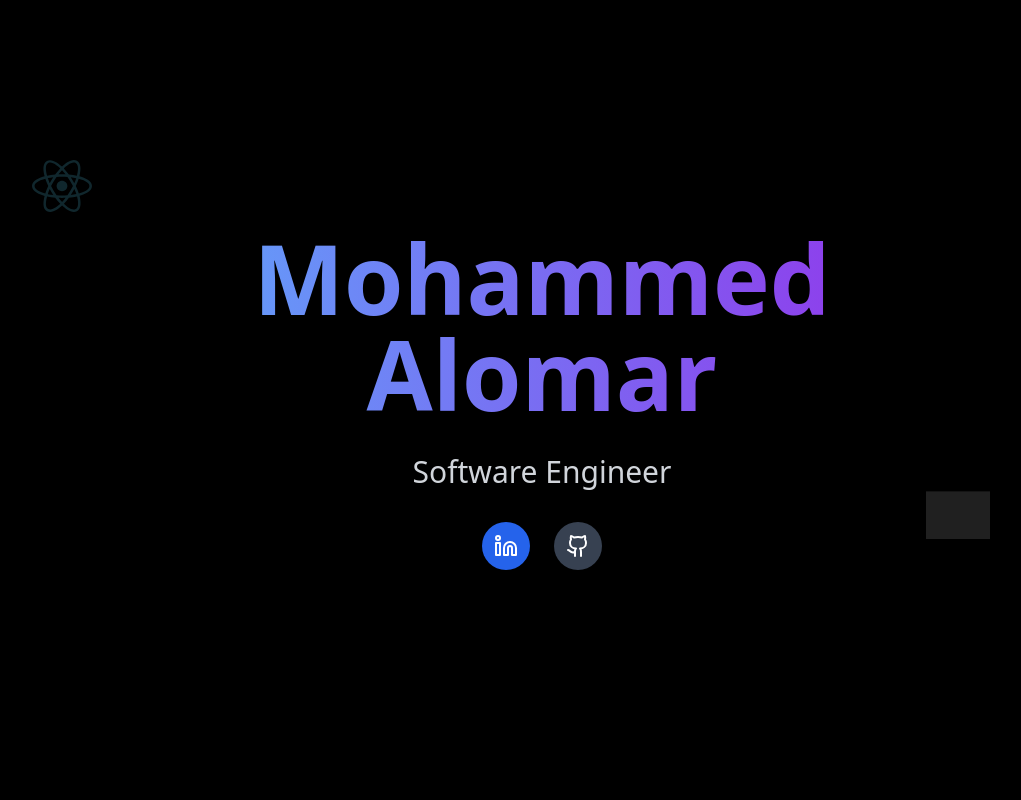
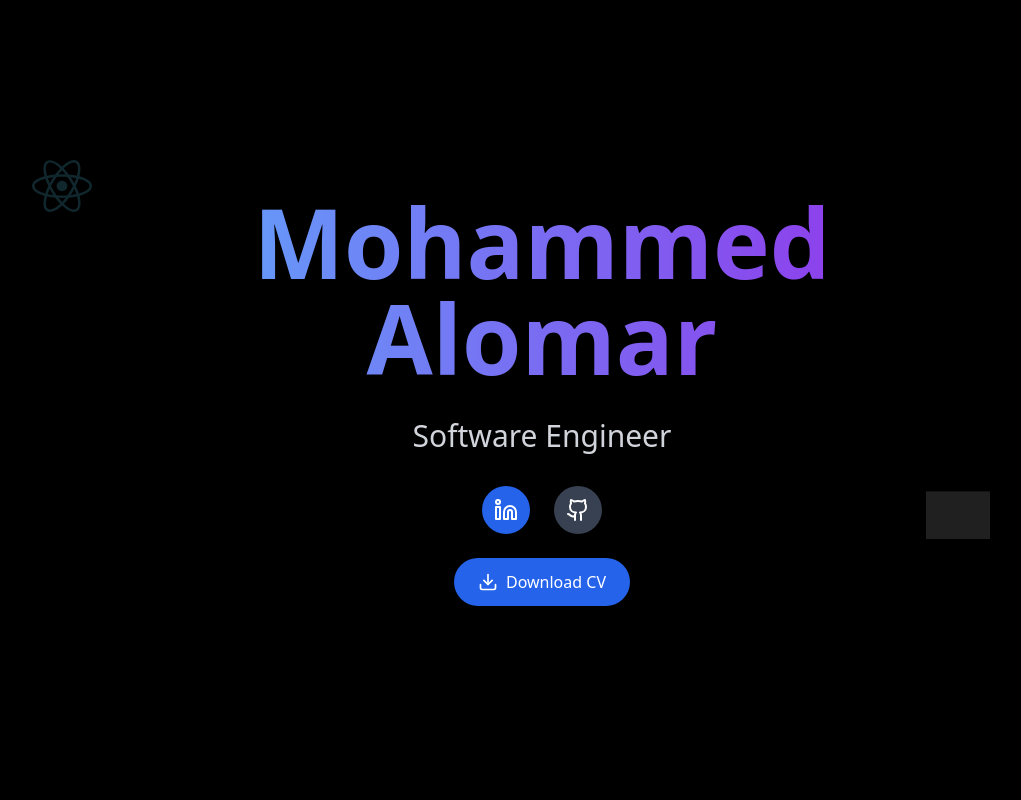
Before and after one commit to mohdoalomar/Portfolio, a React (Vite) app in the folder Portfolio/: page / in a window 1280 px wide. Shown: the top 800 px of the page, without its empty margins (98-1119 px from the left). Built offline with nearby package versions, Linux system fonts and the light colour scheme; grey boxes are pictures that could not be loaded.

Commit message:
cv download button

```diff
--- /dev/null
+++ b/Portfolio/src/components/HeroSection.jsx
@@ -0,0 +1,87 @@
+import React, { useState } from 'react';
+import { motion } from 'framer-motion';
+import { Download, Linkedin, Github } from 'lucide-react';
+
+
+const DownloadButton = () => {
+  const [isLoading, setIsLoading] = useState(false);
+  const handleDownload = () => {
+    setIsLoading(true);
+
+    // Direct download using window.location
+    const link = document.createElement('a');
+    link.href = 'files/cv.pdf';  // URL directly from public folder
+    link.download = 'Mohammed_Alomar_CV.pdf';
+    link.target = '_blank';
+    document.body.appendChild(link);
+    link.click();
+    document.body.removeChild(link);
+
+    setTimeout(() => {
+      setIsLoading(false);
+    }, 1000);
+  };
+
+
+
+  return (
+    <motion.button
+      onClick={handleDownload}
+      disabled={isLoading}
+      className={`inline-flex items-center gap-2 px-6 py-3 bg-blue-600 text-white rounded-full
+        hover:bg-blue-700 transition-colors disabled:opacity-50 disabled:cursor-not-allowed`}
+      whileHover={{ scale: isLoading ? 1 : 1.05 }}
+      whileTap={{ scale: isLoading ? 1 : 0.95 }}
+    >
+      <Download size={20} className={isLoading ? 'animate-bounce' : ''} />
+      <span>{isLoading ? 'Downloading...' : 'Download CV'}</span>
+    </motion.button>
+  );
+};
+
+
+// Updated section to include the download button
+const HeroSection = () => {
+  return (
+    <section className="min-h-screen flex items-center justify-center relative px-4">
+      <motion.div
+        className="z-10 text-center space-y-8 max-w-3xl"
+        initial={{ y: 50, opacity: 0 }}
+        animate={{ y: 0, opacity: 1 }}
+        transition={{ duration: 0.8 }}
+      >
+        <h1 className="text-6xl md:text-8xl font-bold bg-clip-text text-transparent bg-gradient-to-r from-blue-400 to-purple-600">
+          Mohammed Alomar
+        </h1>
+        <p className="text-2xl md:text-3xl text-gray-300">
+          Software Engineer
+        </p>
+        <div className="flex flex-col items-center gap-6">
+          <div className="flex justify-center gap-6">
+            <motion.a
+              href="https://www.linkedin.com/in/mohammad-al-omar-5b94421ab/"
+              target="_blank"
+              whileHover={{ scale: 1.1 }}
+              whileTap={{ scale: 0.9 }}
+              className="p-3 bg-blue-600 rounded-full hover:bg-blue-700 transition-colors"
+            >
+              <Linkedin size={24} />
+            </motion.a>
+            <motion.a
+              href="https://github.com/"
+              target="_blank"
+              whileHover={{ scale: 1.1 }}
+              whileTap={{ scale: 0.9 }}
+              className="p-3 bg-gray-700 rounded-full hover:bg-gray-600 transition-colors"
+            >
+              <Github size={24} />
+            </motion.a>
+          </div>
+          <DownloadButton />
+        </div>
+      </motion.div>
+    </section>
+  );
+};
+
+export default HeroSection;
--- a/Portfolio/src/components/Portfolio.jsx
+++ b/Portfolio/src/components/Portfolio.jsx
@@ -10,7 +10,7 @@ import {
   Briefcase,
   BookOpen,
 } from "lucide-react";
-
+import HeroSection from "./HeroSection";
 // SkillLogo Component
 const SkillLogo = ({ imgPath, name, delay }) => {
   return (
@@ -56,7 +56,7 @@ const SkillLogo = ({ imgPath, name, delay }) => {
         repeat: Infinity,
         duration: 3,
         delay: delay,
-          ease: "easeInOut"
+        ease: "easeInOut",
       }}
     >
       <motion.img
@@ -71,7 +71,6 @@ const SkillLogo = ({ imgPath, name, delay }) => {
 };
 
 const FloatingBackground = () => {
-
   const skills = [
     { name: "react", path: "tech/react.svg" },
     { name: "spring", path: "tech/spring.svg" },
@@ -84,23 +83,22 @@ const SkillLogo = ({ imgPath, name, delay }) => {
     { name: "sql", path: "tech/sql.svg" },
     { name: "azure", path: "tech/azure.svg" },
     { name: "tailwind", path: "tech/tailwind.svg" },
-    { name: "postman", path: "tech/postman.svg" }
+    { name: "postman", path: "tech/postman.svg" },
   ];
 
-
   const positions = [
-    { top: '5%', left: '10%' },
-    { top: '15%', left: '80%' },
-    { top: '25%', left: '15%' },
-    { top: '35%', left: '75%' },
-    { top: '45%', left: '15%' },
-    { top: '55%', left: '85%' },
-    { top: '60%', left: '30%' },
-    { top: '75%', left: '70%' },
-    { top: '85%', left: '15%' },
-    { top: '95%', left: '80%' },
-    { top: '40%', left: '45%' },
-    { top: '70%', left: '10%' }
+    { top: "5%", left: "10%" },
+    { top: "15%", left: "80%" },
+    { top: "25%", left: "15%" },
+    { top: "35%", left: "75%" },
+    { top: "45%", left: "15%" },
+    { top: "55%", left: "85%" },
+    { top: "60%", left: "30%" },
+    { top: "75%", left: "70%" },
+    { top: "85%", left: "15%" },
+    { top: "95%", left: "80%" },
+    { top: "40%", left: "45%" },
+    { top: "70%", left: "10%" },
   ];
 
   return (
@@ -114,10 +112,7 @@ const SkillLogo = ({ imgPath, name, delay }) => {
             left: positions[index].left,
           }}
         >
-          <FloatingSkill
-            imgPath={skill.path}
-            delay={index * 0.15}
-          />
+          <FloatingSkill imgPath={skill.path} delay={index * 0.15} />
         </div>
       ))}
     </div>
@@ -125,7 +120,6 @@ const SkillLogo = ({ imgPath, name, delay }) => {
 };
 
 const Portfolio = () => {
-
   const courses = [
     {
       title: "React - The Complete Guide",
@@ -181,8 +175,6 @@ const SkillLogo = ({ imgPath, name, delay }) => {
     viewport: { once: true },
   };
 
-
-
   // Floating skills data
   const floatingSkills = [
     { imgPath: "tech/react.svg", x: "10%", y: "20%", duration: 6 },
@@ -206,43 +198,7 @@ const SkillLogo = ({ imgPath, name, delay }) => {
         <div className="absolute top-1/3 right-1/4 w-96 h-96 bg-purple-600/20 rounded-full blur-3xl" />
         <div className="absolute bottom-1/4 left-1/3 w-96 h-96 bg-cyan-600/20 rounded-full blur-3xl" />
       </div>
-
-        {/* Hero Section */}
-        <section className="min-h-screen flex items-center justify-center relative px-4">
-          <motion.div
-            className="z-10 text-center space-y-8 max-w-3xl"
-            initial={{ y: 50, opacity: 0 }}
-            animate={{ y: 0, opacity: 1 }}
-            transition={{ duration: 0.8 }}
-          >
-            <h1 className="text-6xl md:text-8xl font-bold bg-clip-text text-transparent bg-gradient-to-r from-blue-400 to-purple-600">
-              Mohammed Alomar
-            </h1>
-            <p className="text-2xl md:text-3xl text-gray-300">
-              Software Engineer
-            </p>
-            <div className="flex justify-center gap-6">
-              <motion.a
-                href="https://www.linkedin.com/in/mohammad-al-omar-5b94421ab/"
-                target="_blank"
-                whileHover={{ scale: 1.1 }}
-                whileTap={{ scale: 0.9 }}
-                className="p-3 bg-blue-600 rounded-full hover:bg-blue-700 transition-colors"
-              >
-                <Linkedin size={24} />
-              </motion.a>
-              <motion.a
-                href="https://github.com/mohdoalomar"
-                target="_blank"
-                whileHover={{ scale: 1.1 }}
-                whileTap={{ scale: 0.9 }}
-                className="p-3 bg-gray-700 rounded-full hover:bg-gray-600 transition-colors"
-              >
-                <Github size={24} />
-              </motion.a>
-            </div>
-          </motion.div>
-        </section>
+      <HeroSection />
 
       {/* About Section */}
       <motion.section className="py-20 px-4" {...fadeInUp}>
@@ -254,10 +210,10 @@ const SkillLogo = ({ imgPath, name, delay }) => {
 
           <div className="space-y-8">
             <p className="text-gray-300 leading-relaxed text-lg">
-              Passionate software engineering student at KSU with a
-              first honor GPA, I specialize in creating intuitive and
-              efficient web solutions. My expertise spans modern front-end
-              technologies and robust back-end systems.
+              Passionate software engineering student at KSU with a first honor
+              GPA, I specialize in creating intuitive and efficient web
+              solutions. My expertise spans modern front-end technologies and
+              robust back-end systems.
             </p>
             <div className="space-y-3">
               <h3 className="text-xl font-semibold text-blue-400">Education</h3>
```
Also changed, not shown: 1 other file (tests, documents, lock files or other folders). Lines whose indentation alone changed are shown as unchanged.
